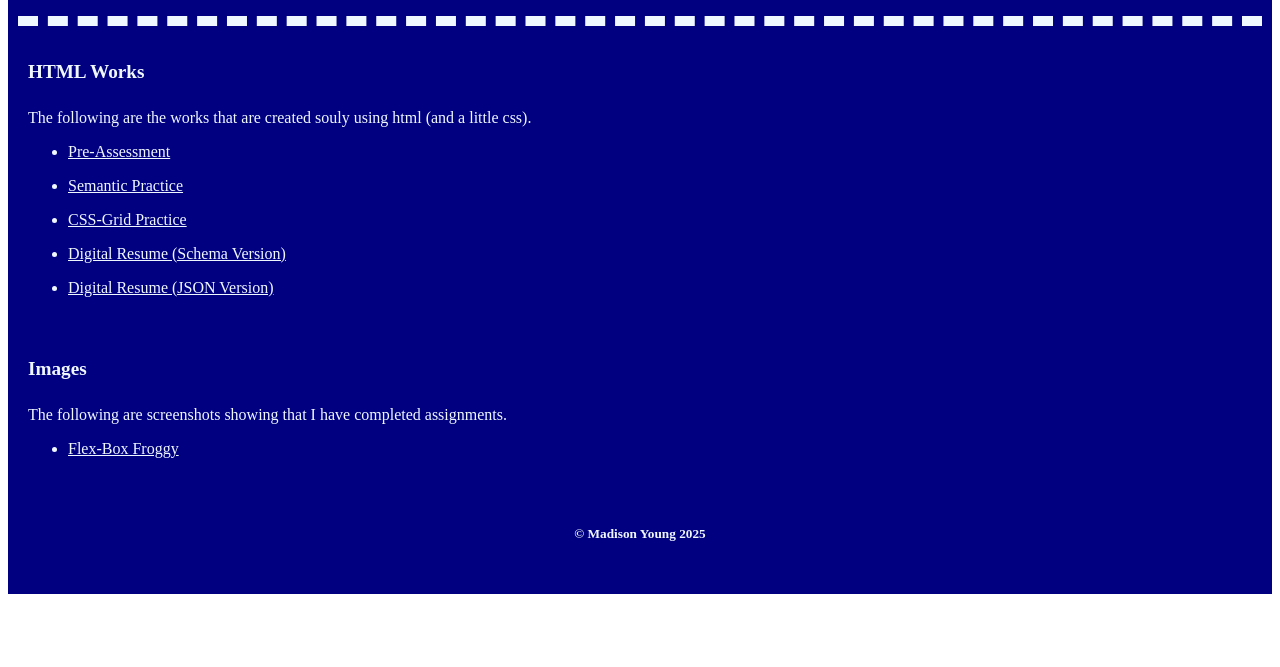
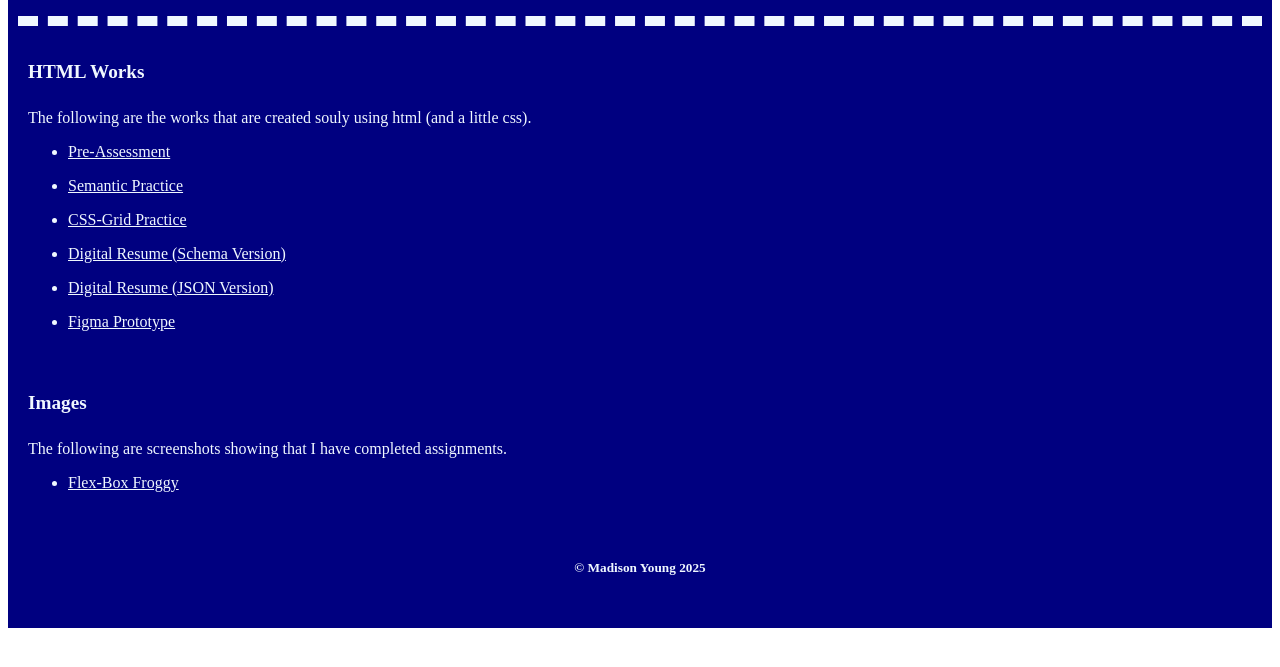
Before and after one commit to Madrosey13/mobile-web, a plain HTML site: page index.html in a window 1280 px wide. Shown: the part 123-790 px from the top of the page. Drawn offline with Linux system fonts and the light colour scheme; a web font is replaced by a local one.

Commit message:
Added Figma prototype

```diff
--- a/index.html
+++ b/index.html
@@ -38,6 +38,9 @@
     <ul>
         <li><a href="resume/index-json.html">Digital Resume (JSON Version)</a></li>
     </ul>
+    <ul>
+        <li><a href="https://www.figma.com/proto/fkngf26G1J1aIr1sM5dGzv/Solo-site-prototype?node-id=0-1&t=5Jk2g3JKYjRKWdcj-1">Figma Prototype</a></li>
+    </ul>
         </div>
     </section>
     <section id="content">
```
